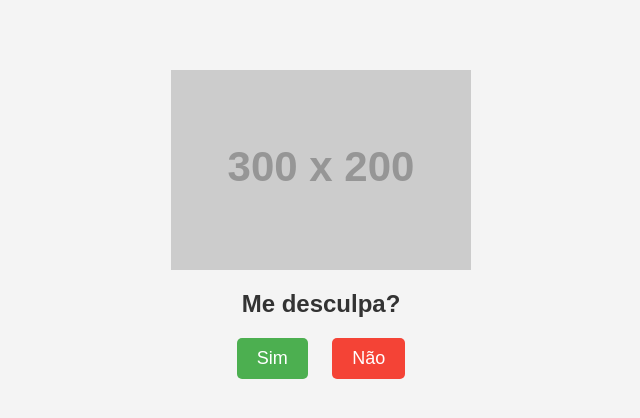
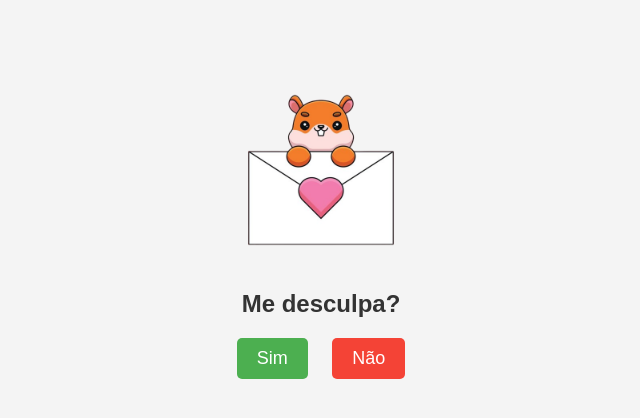
Before and after one commit to EduardoSouzaDEV/Desculpa, a plain HTML site: page index.html in a window 1280 px wide. Shown: the whole page, without its empty margins (319-959 px from the left). Drawn offline with Linux system fonts and the light colour scheme; placeholder pictures from the web are drawn by us.

Commit message:
segund commit

```diff
--- a/index.html
+++ b/index.html
@@ -15,6 +15,7 @@
         }
 
         img {
+            width: 200px;
             max-width: 100%;
             height: auto;
             margin-top: 20px;
@@ -68,7 +69,7 @@
 
 <body>
     <div class="container">
-        <img src="https://via.placeholder.com/300x200" alt="Imagem de desculpa">
+        <img src="./img/Esquilo.png" alt="Imagem de desculpa">
         <h1>Me desculpa?</h1>
         <div class="buttons">
             <button id="btn-yes">Sim</button>
```
Also changed, not shown: img/Esquilo.png (added), img/League_of_Legends_Wild_Rift_logo.svg.png (deleted).
